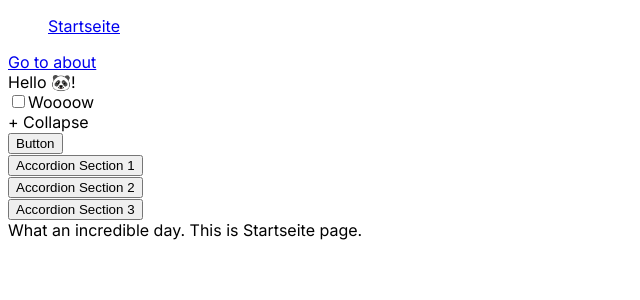
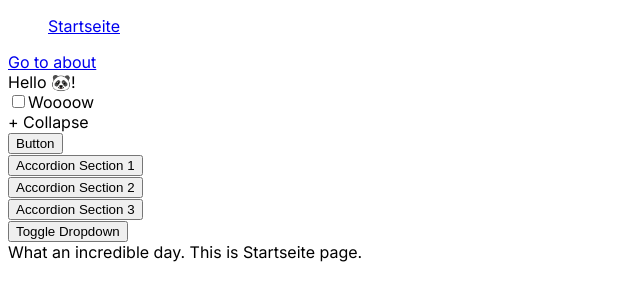
Before and after one commit to OmarAshour-exe/component-library, a Next.js app: page / in a window 1280 px wide. Shown: the top 300 px of the page, without its empty margins (0-640 px from the left). Built offline with nearby package versions, Linux system fonts and the light colour scheme.

Commit message:
Dropdown is done

```diff
--- a/app/page.tsx
+++ b/app/page.tsx
@@ -5,6 +5,7 @@ import Link from "next/link";
 import Footer from "@/components/footer/Footer";
 import Accordion from "@/components/accordion/Accordion";
 import Collapse from "@/components/collapse/Collapse";
+import Dropdown from "@/components/dropdown/Dropdown";
 
 const items = [
     {
@@ -28,11 +29,12 @@ export default function Home() {
                 homeElement={'Startseite'}
                 separator={<span> {"/"} </span>}
                 capitalizeLinks />
-            <Link legacyBehavior href="/about">Go to about</Link>
+            <Link href="/about">Go to about</Link>
             <div className={css({ fontSize: "2xl", fontWeight: "bold" })}>Hello 🐼!</div>
             <Checkbox label={"Woooow"} disabled={false}></Checkbox>
             <Collapse title={"Collapse"}>Heeeeeeeeeeey ich bin die Content von Collapse</Collapse>
             <Accordion items={items} />
+            <Dropdown></Dropdown>
             <Footer text={"What an incredible day. This is Startseite page."} />
         </div>
     )
--- a/components/collapse/Collapse.tsx
+++ b/components/collapse/Collapse.tsx
@@ -1,7 +1,6 @@
 'use client'
 
 import React, { useState } from 'react';
-import { collapseRecipe } from './Collapse.recipe';
 import { collapse } from '@/styled-system/recipes/collapse';
 
 type CollapseProps = {
--- /dev/null
+++ b/components/dropdown/Dropdown.tsx
@@ -0,0 +1,24 @@
+'use client'
+
+import { dropdown } from '@/styled-system/recipes';
+import Link from 'next/link';
+import React, { useState } from 'react';
+
+function Dropdown() {
+    const [isOpen, setIsOpen] = useState(false);
+
+    return (
+        <div className={dropdown()}>
+            <button className={dropdown({ dropdown: 'title' })} onClick={() => setIsOpen(!isOpen)}>Toggle Dropdown</button>
+            {isOpen && (
+                <div>
+                    <Link className={dropdown({ dropdown: 'hover' })} href="/about">About page</Link>
+                    <p>Option B</p>
+                    <p>Option C</p>
+                </div>
+            )}
+        </div>
+    );
+}
+
+export default Dropdown;
--- a/panda.config.ts
+++ b/panda.config.ts
@@ -4,6 +4,7 @@ import {breadcrumbsRecipe} from "./components/breadcrumbs/Breadcrumbs.recipe";
 import {footerRecipe} from "@/components/footer/Footer.recipe";
 import { accordionRecipe } from "./components/accordion/Accordion.recipe";
 import { collapseRecipe } from "./components/collapse/Collapse.recipe";
+import { dropDownRecipe } from "./components/dropdown/Dropdown.recipe";
 
 export default defineConfig({
     // Whether to use css reset
@@ -49,6 +50,7 @@ export default defineConfig({
                 footer: footerRecipe,
                 accordion: accordionRecipe,
                 collapse: collapseRecipe,
+                dropdown: dropDownRecipe
             },
         },
     },
--- /dev/null
+++ b/styled-system/recipes/dropdown.mjs
@@ -0,0 +1,27 @@
+import { splitProps } from '../helpers.mjs';
+import { createRecipe, mergeRecipes } from './create-recipe.mjs';
+
+const dropdownFn = /* @__PURE__ */ createRecipe('dropdown', {}, [])
+
+const dropdownVariantMap = {
+  "dropdown": [
+    "title",
+    "hover"
+  ]
+}
+
+const dropdownVariantKeys = Object.keys(dropdownVariantMap)
+
+export const dropdown = /* @__PURE__ */ Object.assign(dropdownFn, {
+  __recipe__: true,
+  __name__: 'dropdown',
+  raw: (props) => props,
+  variantKeys: dropdownVariantKeys,
+  variantMap: dropdownVariantMap,
+  merge(recipe) {
+    return mergeRecipes(this, recipe)
+  },
+  splitVariantProps(props) {
+    return splitProps(props, dropdownVariantKeys)
+  },
+})
--- a/styled-system/recipes/index.d.ts
+++ b/styled-system/recipes/index.d.ts
@@ -4,3 +4,4 @@ export * from './breadcrumbs';
 export * from './footer';
 export * from './accordion';
 export * from './collapse';
+export * from './dropdown';
--- a/styled-system/recipes/index.mjs
+++ b/styled-system/recipes/index.mjs
@@ -3,3 +3,4 @@ export * from './breadcrumbs.mjs';
 export * from './footer.mjs';
 export * from './accordion.mjs';
 export * from './collapse.mjs';
+export * from './dropdown.mjs';
```
Also changed, not shown: components/dropdown/Dropdown.recipe.ts (added, +21 -0 lines), styled-system/recipes/dropdown.d.ts (added, +27 -0 lines).
